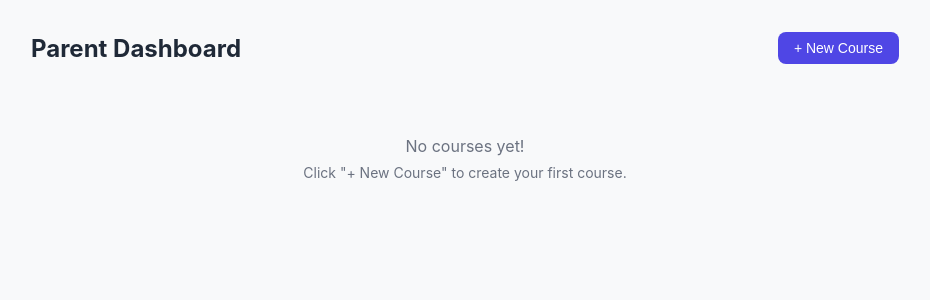
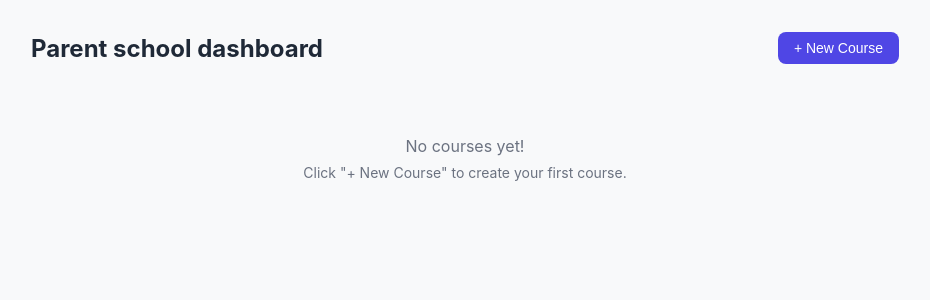
Before and after one commit to ohadb/BobrovFunSchool, a Next.js app: page /dashboard in a window 1280 px wide. Shown: the top 300 px of the page, without its empty margins (175-1105 px from the left). Built offline with nearby package versions, Linux system fonts and the light colour scheme.

Commit message:
Update dashboard headline to "Parent school dashboard"
https://claude.ai/code/session_01PeqAuKyEMGs2GaKR2KKJ7s

```diff
--- a/src/app/dashboard/page.tsx
+++ b/src/app/dashboard/page.tsx
@@ -76,7 +76,7 @@ export default function Dashboard(): React.ReactElement {
           marginBottom: 24,
         }}
       >
-        <h1 style={{ fontSize: 24 }}>Parent Dashboard</h1>
+        <h1 style={{ fontSize: 24 }}>Parent school dashboard</h1>
         {viewMode === "list" && (
           <button className="primary" onClick={() => setViewMode("create")}>
             + New Course
```
